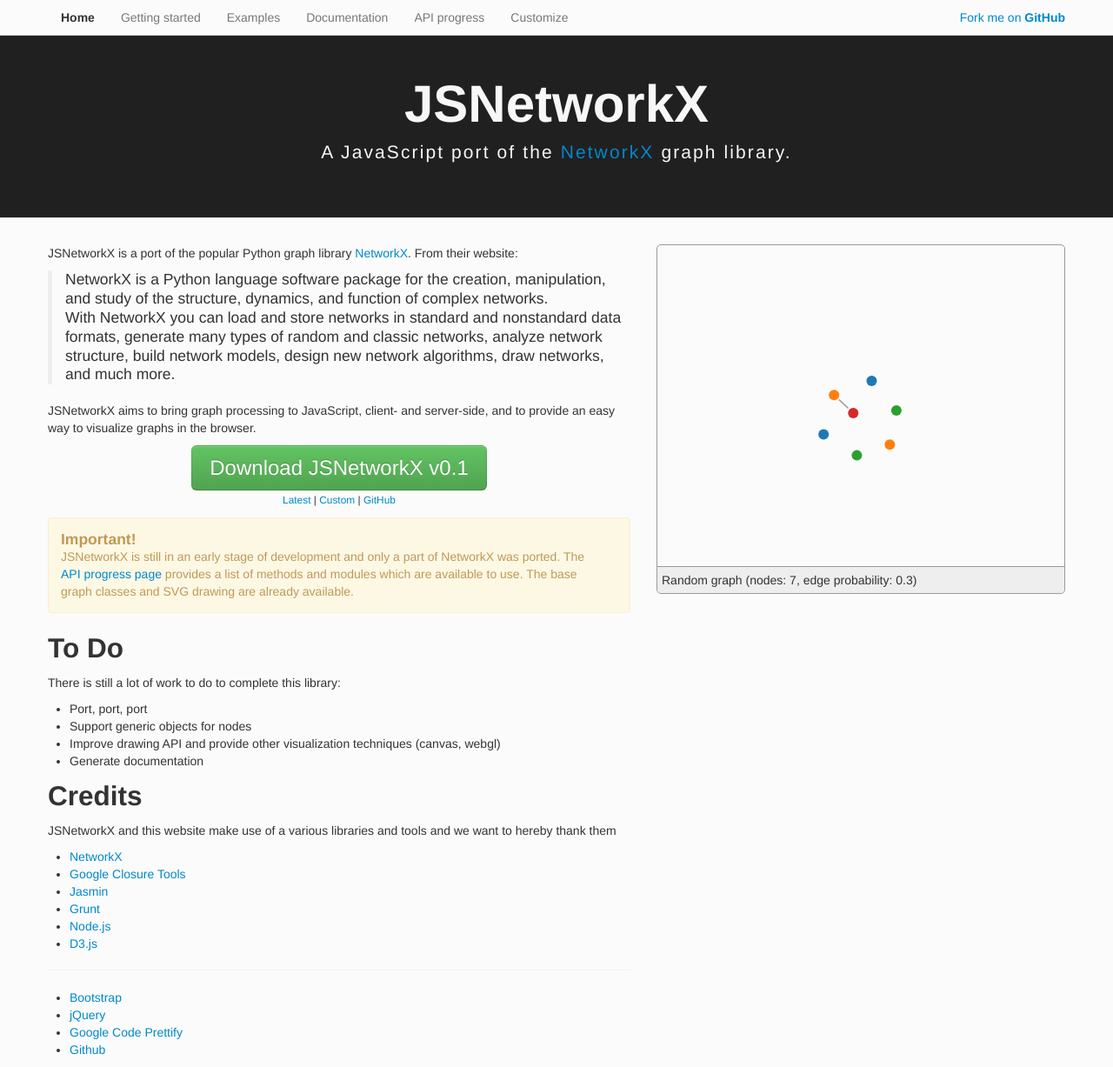
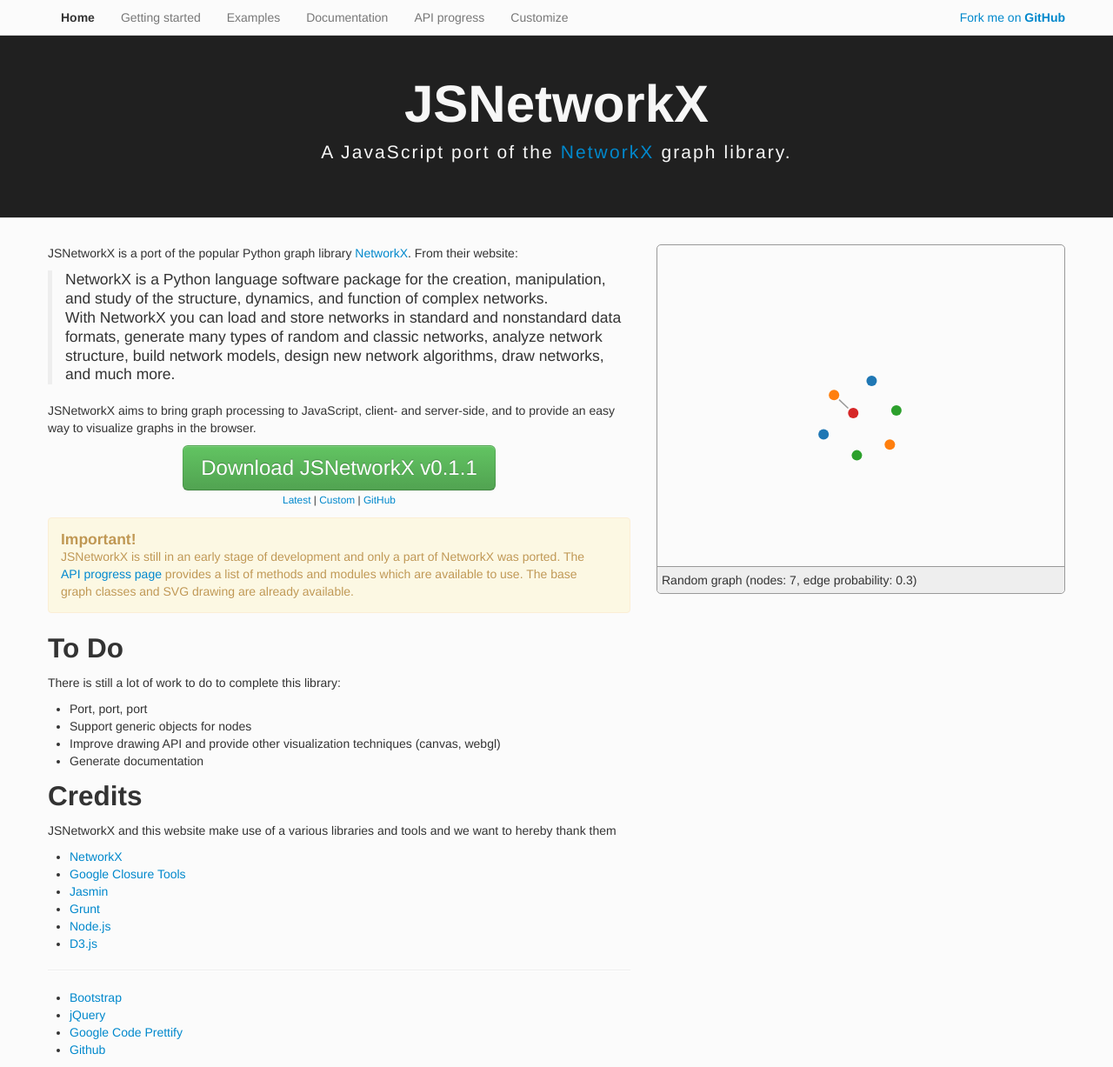
Before and after one commit to fkling/JSNetworkX, a Jekyll site: the page built from index.html, in a window 1280 px wide and 1227 px high. Shown: the whole window at 87% size. Built offline with Jekyll 4.4.1, drawn with Linux system fonts in a browser that asks for light colours.

Commit message:
Update references to v0.1.1.

```diff
--- a/download_custom.html
+++ b/download_custom.html
@@ -20,7 +20,7 @@
           <input name="version" type="radio" checked value="master"> Latest
         </label>
         <label class="radio">
-          <input name="version" type="radio" value="v0.1"> v0.1
+          <input name="version" type="radio" value="v0.1.1"> v0.1.1
         </label>
       </fieldset>
       <fieldset class="cat" data-name="algorithms">
--- a/index.html
+++ b/index.html
@@ -22,7 +22,7 @@
 browser.
 </p>
 <div class="download text-center">
-<a class="btn btn-success btn-large" href="https://raw.github.com/fkling/JSNetworkX/v0.1/jsnetworkx.js">Download JSNetworkX v0.1</a>
+<a class="btn btn-success btn-large" href="https://raw.github.com/fkling/JSNetworkX/v0.1.1/jsnetworkx.js">Download JSNetworkX v0.1.1</a>
 <br>
 <small>
   <a href="https://raw.github.com/fkling/JSNetworkX/master/jsnetworkx.js">Latest</a> |
```
